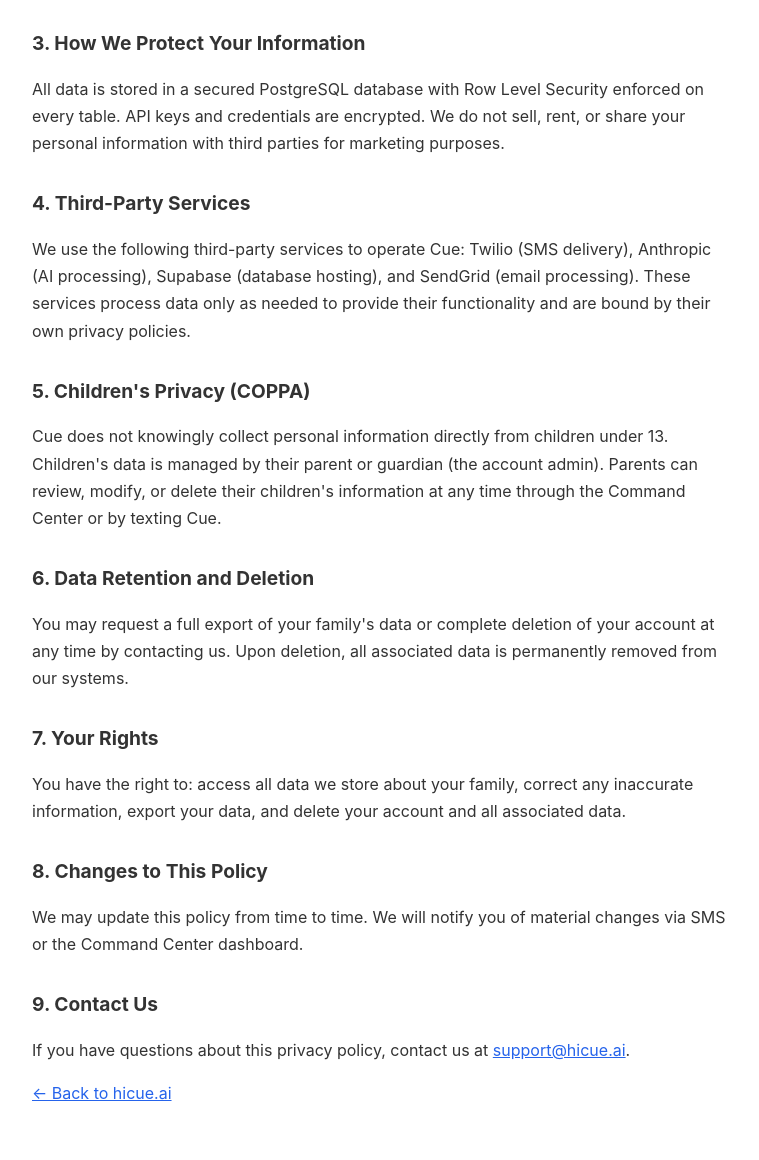
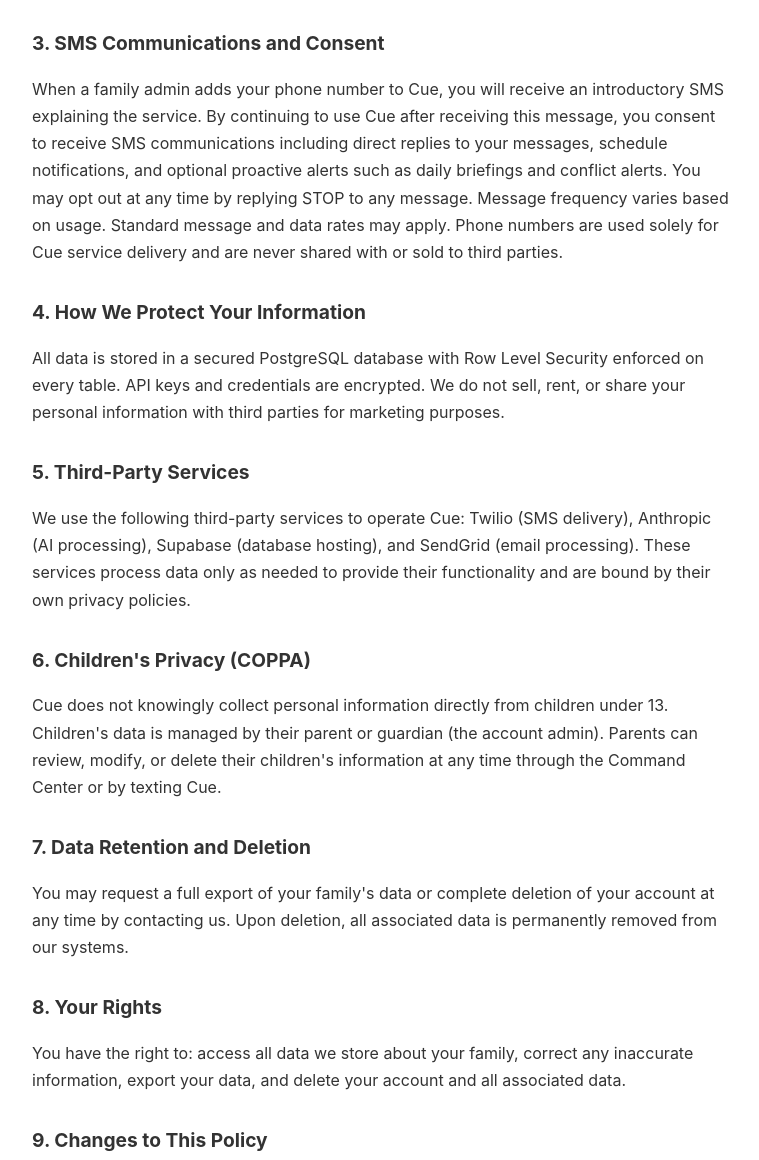
Before and after one commit to jallen-ai/hicue-site, a plain HTML site: page privacy.html in a window 1280 px wide. Shown: the part 617-1777 px from the top of the page, without its empty margins (258-1017 px from the left). Drawn offline with Linux system fonts and the light colour scheme.

Commit message:
Add SMS consent section to privacy policy

```diff
--- a/privacy.html
+++ b/privacy.html
@@ -24,25 +24,28 @@
     <h2>2. How We Use Your Information</h2>
     <p>We use your information to: provide the Cue service (schedule management, spending tracking, reminders), identify you when you text or email Cue, generate AI-powered responses to your questions, and improve the accuracy of our parsing and recommendations.</p>
 
-    <h2>3. How We Protect Your Information</h2>
+    <h2>3. SMS Communications and Consent</h2>
+    <p>When a family admin adds your phone number to Cue, you will receive an introductory SMS explaining the service. By continuing to use Cue after receiving this message, you consent to receive SMS communications including direct replies to your messages, schedule notifications, and optional proactive alerts such as daily briefings and conflict alerts. You may opt out at any time by replying STOP to any message. Message frequency varies based on usage. Standard message and data rates may apply. Phone numbers are used solely for Cue service delivery and are never shared with or sold to third parties.</p>
+
+    <h2>4. How We Protect Your Information</h2>
     <p>All data is stored in a secured PostgreSQL database with Row Level Security enforced on every table. API keys and credentials are encrypted. We do not sell, rent, or share your personal information with third parties for marketing purposes.</p>
 
-    <h2>4. Third-Party Services</h2>
+    <h2>5. Third-Party Services</h2>
     <p>We use the following third-party services to operate Cue: Twilio (SMS delivery), Anthropic (AI processing), Supabase (database hosting), and SendGrid (email processing). These services process data only as needed to provide their functionality and are bound by their own privacy policies.</p>
 
-    <h2>5. Children's Privacy (COPPA)</h2>
+    <h2>6. Children's Privacy (COPPA)</h2>
     <p>Cue does not knowingly collect personal information directly from children under 13. Children's data is managed by their parent or guardian (the account admin). Parents can review, modify, or delete their children's information at any time through the Command Center or by texting Cue.</p>
 
-    <h2>6. Data Retention and Deletion</h2>
+    <h2>7. Data Retention and Deletion</h2>
     <p>You may request a full export of your family's data or complete deletion of your account at any time by contacting us. Upon deletion, all associated data is permanently removed from our systems.</p>
 
-    <h2>7. Your Rights</h2>
+    <h2>8. Your Rights</h2>
     <p>You have the right to: access all data we store about your family, correct any inaccurate information, export your data, and delete your account and all associated data.</p>
 
-    <h2>8. Changes to This Policy</h2>
+    <h2>9. Changes to This Policy</h2>
     <p>We may update this policy from time to time. We will notify you of material changes via SMS or the Command Center dashboard.</p>
 
-    <h2>9. Contact Us</h2>
+    <h2>10. Contact Us</h2>
     <p>If you have questions about this privacy policy, contact us at <a href="mailto:support@hicue.ai">support@hicue.ai</a>.</p>
 
     <p><a href="/">&larr; Back to hicue.ai</a></p>
```
